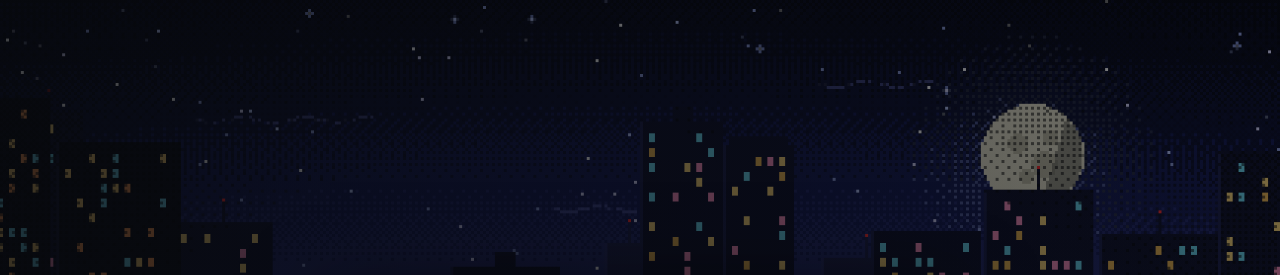
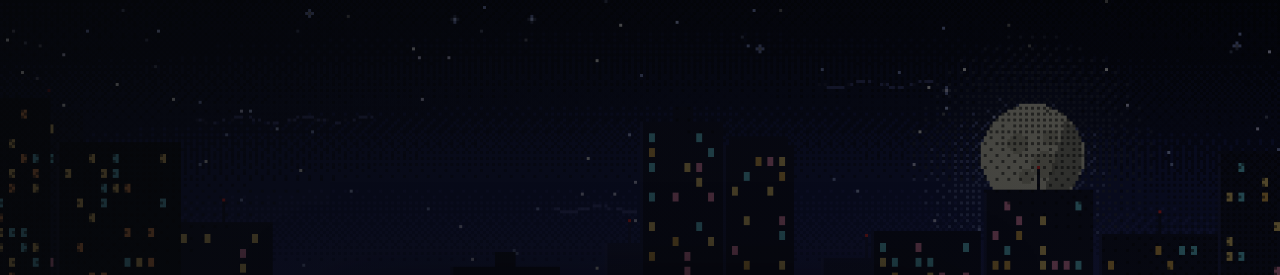
Before and after one commit to xtaz7c/outbreakzones, a website built with Vite: page launcher.html in a window 1280 px wide. Shown: the top 275 px of the page. Built offline with nearby package versions, Linux system fonts and the light colour scheme.

Commit message:
fix(launcher): load wallpaper as static image asset

```diff
--- a/launcher.html
+++ b/launcher.html
@@ -7,7 +7,7 @@
   <title>Outbreak Zones — Launcher</title>
   <style>
     :root{font-family:Arial,sans-serif;color:#eee9df;background:#111415;font-synthesis:none;text-rendering:optimizeLegibility}
-    *{box-sizing:border-box}body{margin:0;min-width:320px;min-height:100vh;display:grid;place-items:center;background:linear-gradient(90deg,rgba(8,10,14,.72),rgba(8,10,14,.38)),linear-gradient(0deg,rgba(8,10,14,.55),rgba(8,10,14,.18)),url('./images/wallpaper_launcher_cidade_noite_1920x1080.png') center/cover fixed,#111415}
+    *{box-sizing:border-box}body{margin:0;min-width:320px;min-height:100vh;display:grid;place-items:center;position:relative;isolation:isolate;background:#111415}.wallpaper{position:fixed;inset:0;z-index:-1;overflow:hidden;background:#111415}.wallpaper img{width:100%;height:100%;object-fit:cover;object-position:center;filter:brightness(.48)}.wallpaper::after{content:"";position:absolute;inset:0;background:linear-gradient(90deg,rgba(8,10,14,.55),rgba(8,10,14,.2)),linear-gradient(0deg,rgba(8,10,14,.48),rgba(8,10,14,.12))}
     button,select{font:inherit}button{cursor:pointer}
     .launcher{width:min(620px,calc(100% - 36px));padding:24px;border:1px solid #343b39;background:rgba(17,21,23,.88);backdrop-filter:blur(8px);box-shadow:0 24px 80px #000b}
     header{display:flex;align-items:center;gap:14px}
@@ -40,6 +40,7 @@
   </style>
 </head>
 <body>
+  <div class="wallpaper" aria-hidden="true"><img src="./images/wallpaper_launcher_cidade_noite_1920x1080.png" alt="" /></div>
   <main class="launcher">
     <header>
       <img class="game-icon" src="./images/icone_game_zumbi_512.png" alt="Outbreak Zones" />
```
